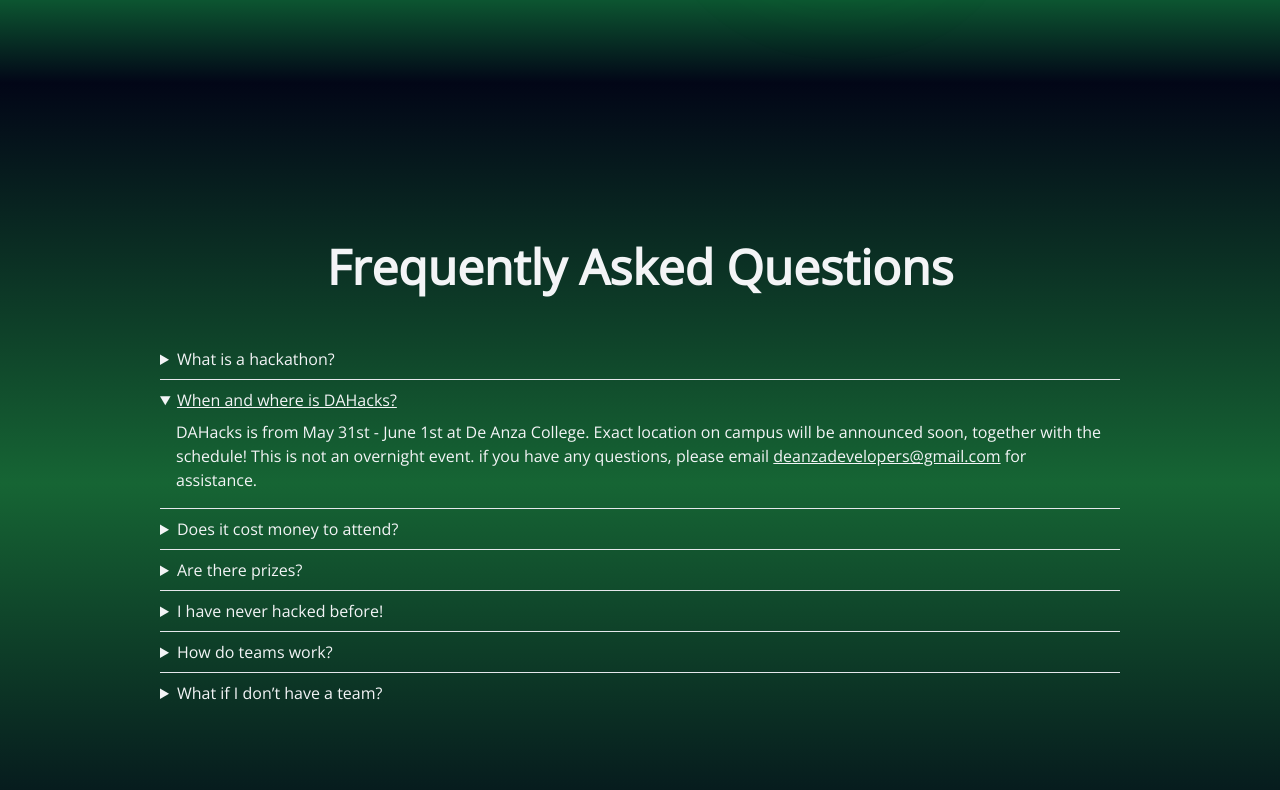
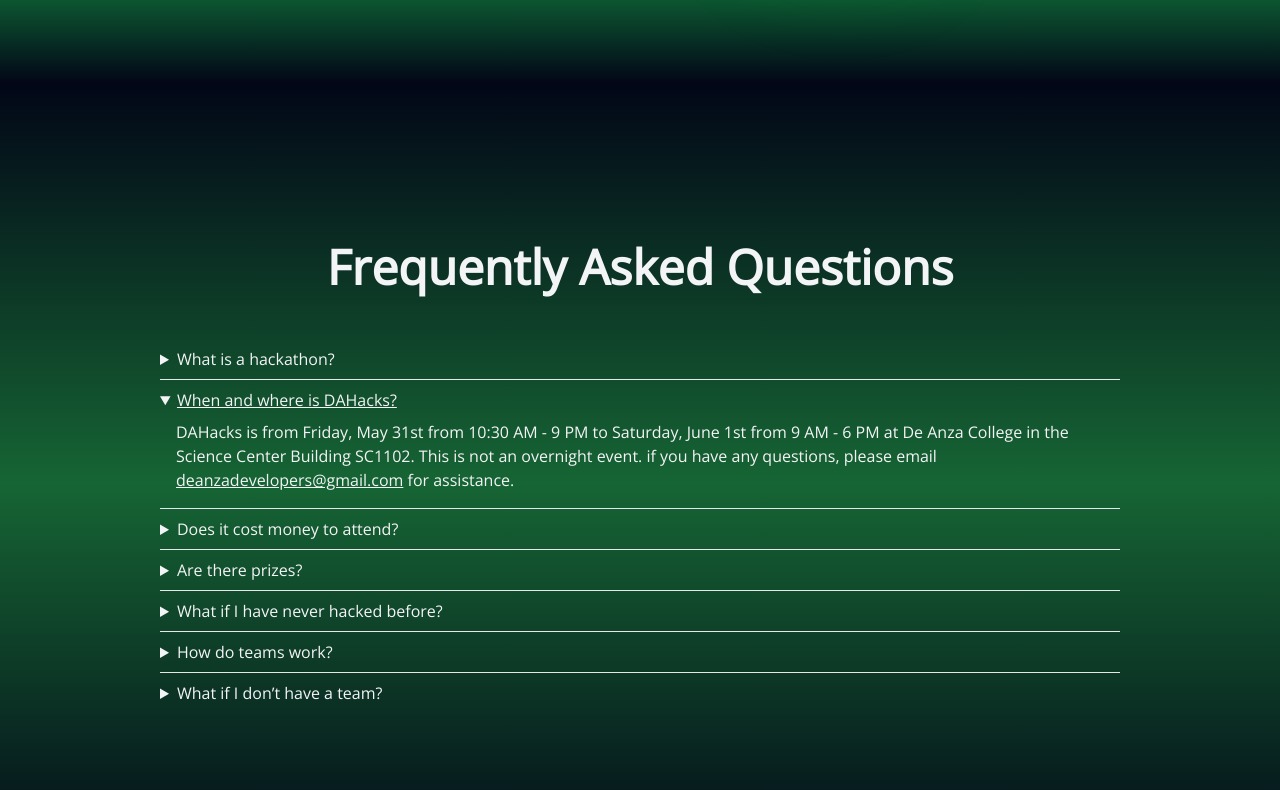
Before and after one commit to moyamanuel/da-hacks.github.io, a Next.js app: page / in a window 1280 px wide. Both pictures are taken after a click on the heading "When and where is DAHacks?". Shown: the part 1169-1959 px from the top of the page. Built offline with nearby package versions, Linux system fonts and the light colour scheme.

Commit message:
fixed FAQ

```diff
--- a/src/app/components/faq.tsx
+++ b/src/app/components/faq.tsx
@@ -28,9 +28,7 @@
             </summary>
             <div className="px-4 pb-4">
               <p>
-                DAHacks is from May 31st - June 1st at De Anza College. Exact location on
-                campus will be announced soon, together with the schedule! This
-                is not an overnight event. if you have any questions, please
+                DAHacks is from Friday, May 31st from 10:30 AM - 9 PM to Saturday, June 1st from 9 AM - 6 PM at De Anza College in the Science Center Building SC1102. This is not an overnight event. if you have any questions, please
                 email{" "}
                 <a
                   href="mailto:deanzadevelopers@gmail.com"
@@ -60,29 +58,24 @@
             </summary>
             <div className="px-4 pb-4">
               <p>
-                There will be prizes and swag for First, Second, and Third
-                place. Others include Best Beginner Hack, Best Hardware Hack,
-                Most Entertaining Hack, and Best Design.{" "}
+              There will be prizes for First Place ($200), Second Place ($100), and Third Place ($75). There are also other special prizes!{" "}
               </p>
             </div>
           </details>
           <details>
             <summary className="py-2 outline-none cursor-pointer focus:underline">
-              I have never hacked before!
+            What if I have never hacked before?
             </summary>
             <div className="px-4 pb-4">
               <p>
-                Don’t sweat! DAHacks welcomes hackers of all levels, whether you
-                are a coding prodigy or just dipping your toes into the world of
-                hacking. We will have workshops and mentors to help you along
-                the way, so you can learn, create, and have a blast! Here is to{" "}
+              Don’t sweat! DAHacks welcomes hackers of all levels, whether you are a coding prodigy or just dipping your toes into the world of hacking. We will have workshops and mentors to help you along the way, so you can learn, create, and have a blast! Here is a link to our{" "}
                 <a
                   href="https://github.com/da-hacks/awesome-projects-boilerplates"
                   className="underline text-lg"
                 >
                   hacking kit
                 </a>{" "}
-                get you started
+                to get you started
               </p>
             </div>
           </details>
@@ -105,10 +98,7 @@
             </summary>
             <div className="px-4 pb-4">
               <p>
-                No team? No problem! Leading up to our event, you can meet new
-                people through our hacker Discord. We will have team formation
-                events at the beginning of the hackathon geared towards helping
-                you find people to work with.
+              Teams who want to borrow equipment must have between 3 and 4 members. Otherwise, teams can have between 1 and 4 members. You can either form a team beforehand and come to the event or make teammates at the event. We will be having a team-making session. Note that teams must be formed by the opening ceremony at 12 PM.
               </p>
             </div>
           </details>
```
